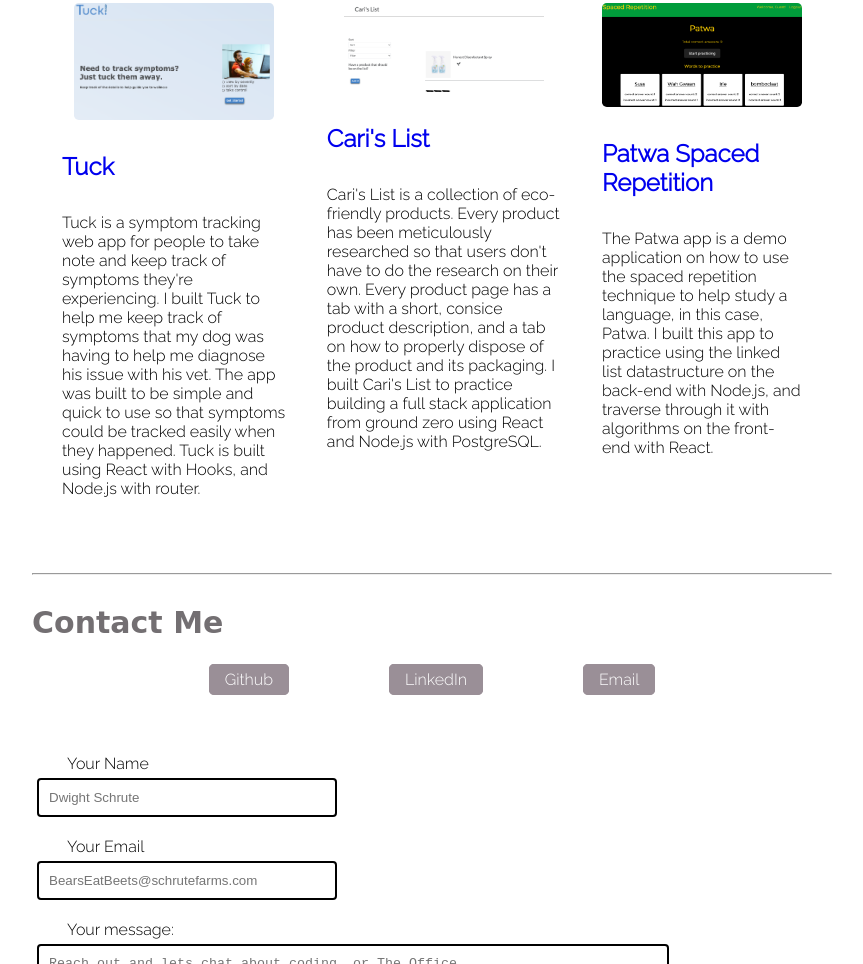
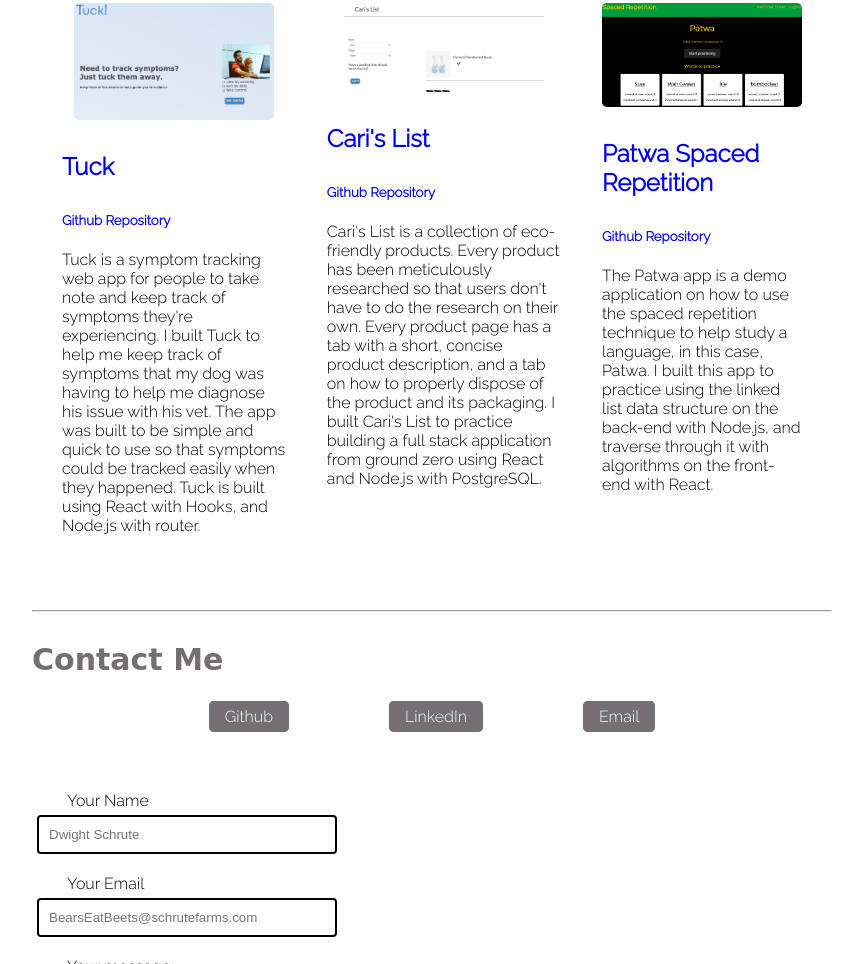
Before and after one commit to DominicVolante/portfolio, a plain HTML site: page index.html in a window 1280 px wide. Shown: the part 1836-2800 px from the top of the page, without its empty margins (208-1071 px from the left). Drawn offline with Linux system fonts and the light colour scheme; a web font is replaced by a local one.

Commit message:
revisions addressed

```diff
--- a/index.html
+++ b/index.html
@@ -13,7 +13,7 @@
   </head>
 
   <body>
-    <!--- Header (name + title) --->
+    <!-- Header (name + title) -->
 
     <header>
       <h1>Dominic Volante</h1>
@@ -28,7 +28,7 @@
       </nav>
       <!-- end nav -->
     </header>
-    <!--- Image and Welcome Message --->
+    <!-- Image and Welcome Message -->
 
     <main class="wrapper">
       <div class="imageWrapper">
@@ -41,7 +41,7 @@
           these technologies:
         </p>
 
-        <!--- Ordered List of code languages --->
+        <!-- Ordered List of code languages -->
         <article>
           <div class="group">
             <div class="tech">
@@ -91,7 +91,7 @@
       </div>
       <hr class="wrapper" />
 
-      <!--- About Me Section --->
+      <!-- About Me Section -->
       <article id="about" class="wrapper sect">
         <h3>About</h3>
         <p>
@@ -128,7 +128,7 @@
       </article>
       <hr class="wrapper" />
 
-      <!---  Projects Section --->
+      <!--  Projects Section -->
       <article class="sect" id="projects">
         <h3>Projects</h3>
         <ul class="projects">
@@ -137,6 +137,13 @@
             <h4>
               <a href="https://tuckit.vercel.app" target="_blank">Tuck </a>
             </h4>
+            <h5>
+              <a
+                href="https://github.com/DominicVolante/tuck-client"
+                target="_blank"
+                >Github Repository</a
+              >
+            </h5>
             <p>
               Tuck is a symptom tracking web app for people to take note and
               keep track of symptoms they're experiencing. I built Tuck to help
@@ -159,11 +166,18 @@
                 >Cari's List
               </a>
             </h4>
+            <h5>
+              <a
+                href="https://github.com/DominicVolante/Caris-List"
+                target="_blank"
+                >Github Repository</a
+              >
+            </h5>
             <p>
               Cari's List is a collection of eco-friendly products. Every
               product has been meticulously researched so that users don't have
               to do the research on their own. Every product page has a tab with
-              a short, consice product description, and a tab on how to properly
+              a short, concise product description, and a tab on how to properly
               dispose of the product and its packaging. I built Cari's List to
               practice building a full stack application from ground zero using
               React and Node.js with PostgreSQL.
@@ -181,24 +195,31 @@
                 >Patwa Spaced Repetition
               </a>
             </h4>
+            <h5>
+              <a
+                href="https://github.com/DominicVolante/spaced-rep-client"
+                target="_blank"
+                >Github Repository</a
+              >
+            </h5>
             <p>
               The Patwa app is a demo application on how to use the spaced
               repetition technique to help study a language, in this case,
-              Patwa. I built this app to practice using the linked list
-              datastructure on the back-end with Node.js, and traverse through
-              it with algorithms on the front-end with React.
+              Patwa. I built this app to practice using the linked list data
+              structure on the back-end with Node.js, and traverse through it
+              with algorithms on the front-end with React.
             </p>
           </li>
         </ul>
       </article>
 
       <hr class="wrapper" />
-      <!--- Contact Information --->
+      <!-- Contact Information -->
 
       <div id="contact" class="wrapper">
         <h3>Contact Me</h3>
 
-        <!--- list of contact methods --->
+        <!-- list of contact methods -->
 
         <ul>
           <li>
@@ -231,11 +252,11 @@
         </ul>
       </div>
 
-      <!---  Email Form --->
+      <!-- Email Form -->
 
       <div>
         <form action="process-form.js" method="POST" class="center">
-          <label for="user-name">Your Name</label>
+          <label for="name">Your Name</label>
           <input
             type="text"
             name="name"
@@ -263,7 +284,7 @@
           <button type="submit" name="submit">Submit</button>
         </form>
       </div>
-      <!--- Footer --->
+      <!-- Footer -->
     </main>
     <footer>@DominicVolante</footer>
     <script src="script.js"></script>
--- a/style.css
+++ b/style.css
@@ -106,11 +106,11 @@ ul {
   list-style: none;
   justify-content: center;
   display: flex;
-  flex-flow: row;
+  flex-flow: column;
   justify-content: center;
 }
 #contact ul li {
-  margin: 0 25px;
+  margin: 10px 25px;
 }
 .sect {
   padding: 10px;
@@ -165,7 +165,7 @@ form input[type="text"] {
 form textarea {
   height: 5rem;
   width: 80%;
-  min-width: 280px;
+  min-width: 250px;
   margin-bottom: 15px;
   border: 2px solid black;
   border-radius: 4px;
@@ -190,8 +190,8 @@ form button:hover {
 
 .button {
   color: #ffffff;
-  border: 1px #9a8f97 solid;
-  background-color: #9a8f97;
+  border: 1px #736f72 solid;
+  background-color: #736f72;
   padding: 5px 15px;
   border-radius: 0.3em;
 }
```
